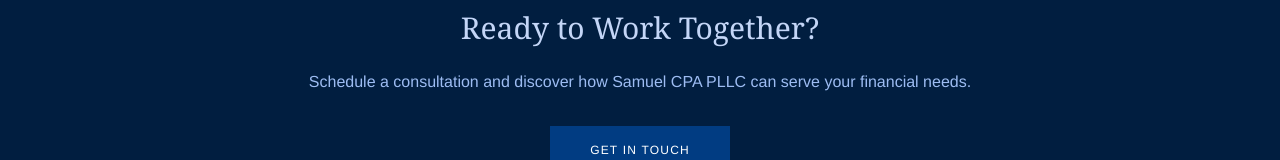
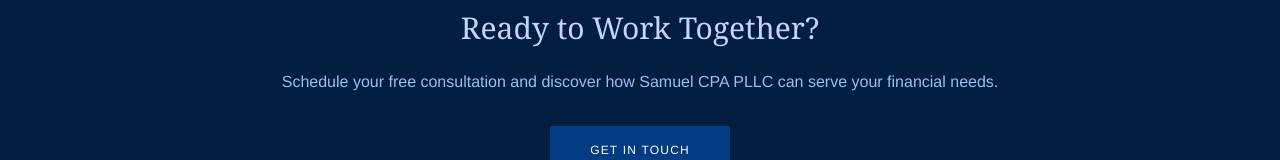
Before and after one commit to rmathew21/msacpas, a React (Vite) app: page /about in a window 1280 px wide. Shown: the part 2868-3028 px from the top of the page. Built offline with nearby package versions, Linux system fonts and the light colour scheme.

Commit message:
fix: added free consultation to about page

```diff
--- a/src/pages/About.jsx
+++ b/src/pages/About.jsx
@@ -154,7 +154,7 @@
       <section className="bg-royal-800 text-white py-16 px-6">
         <div className="max-w-4xl mx-auto text-center">
           <h2 className="text-royal-100 text-3xl font-serif mb-6">Ready to Work Together?</h2>
-          <p className="text-royal-200 mb-8">Schedule a consultation and discover how Samuel CPA PLLC can serve your financial needs.</p>
+          <p className="text-royal-200 mb-8">Schedule your free consultation and discover how Samuel CPA PLLC can serve your financial needs.</p>
           <Link to="/contact" className="inline-block bg-royal-600 hover:bg-royal-500 text-white px-10 py-4 text-xs tracking-widest uppercase font-medium transition-colors">
             Get in Touch
           </Link>
```
